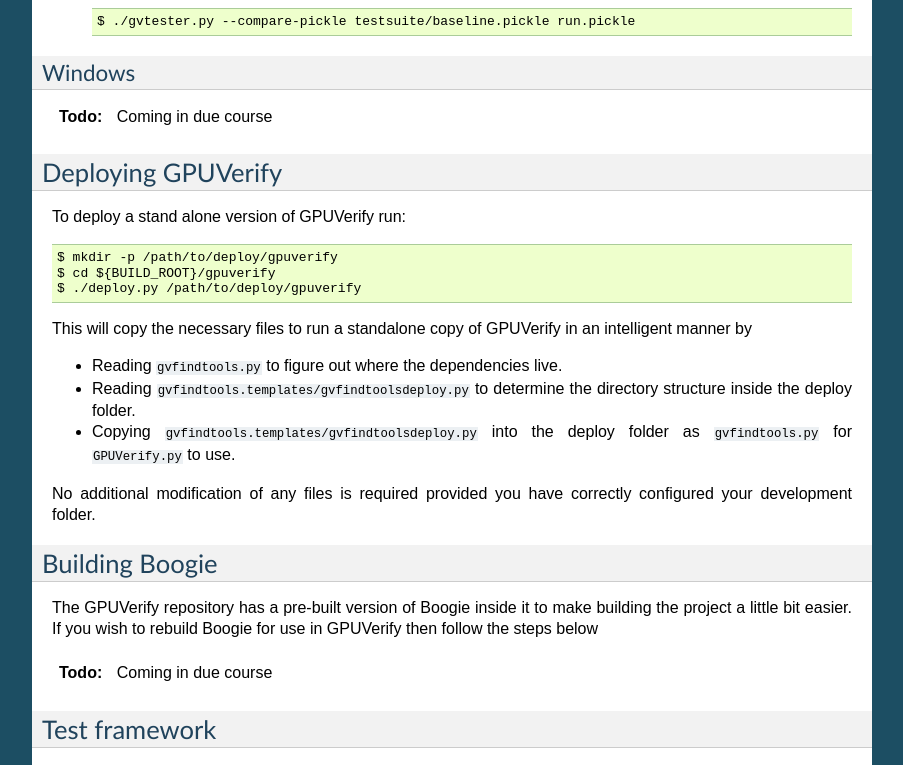
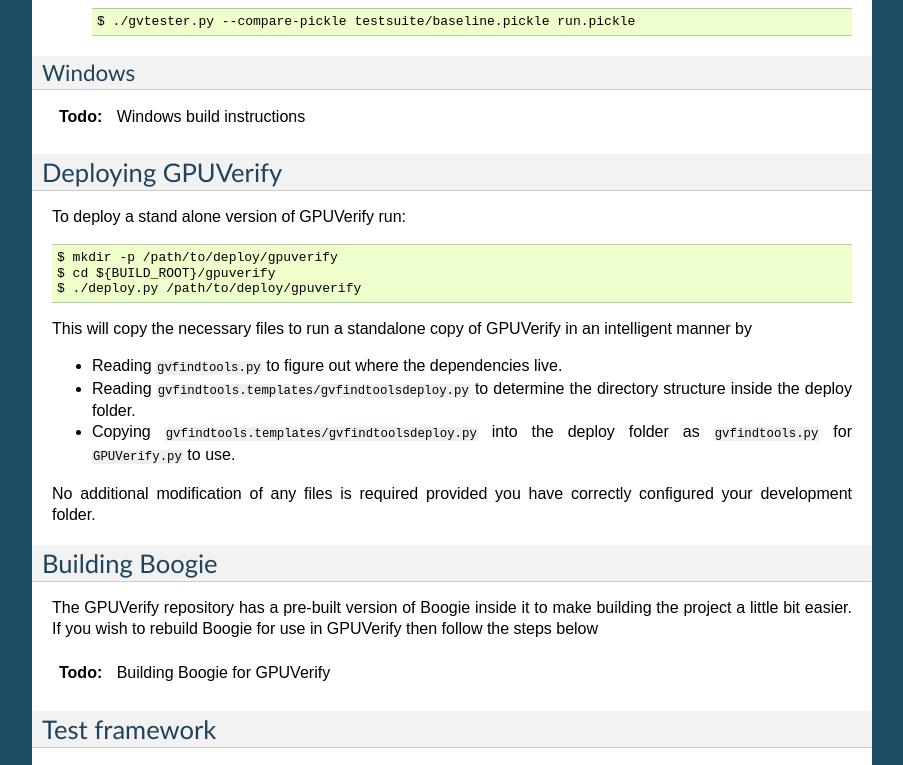
Before and after one commit to mc-imperial/gpuverify, a Sphinx documentation site: the page built from Documentation/developer_guide.rst, in a window 1280 px wide and 1400 px high, scrolled down 2692 px. Shown: the part 152-917 px from the top of the window, without its empty margins (198-1101 px from the left). Built offline with Sphinx 7.4.7, drawn with Linux system fonts in a browser that asks for light colours; formulas are drawn with MathJax 3.

Commit message:
Improved TODO descriptions.

```diff
--- a/Documentation/developer_guide.rst
+++ b/Documentation/developer_guide.rst
@@ -174,7 +174,7 @@
 Windows
 -------
 
-.. todo:: Coming in due course
+.. todo:: Windows build instructions
 
 Deploying GPUVerify
 ===================
@@ -205,7 +205,7 @@
 building the project a little bit easier. If you wish to rebuild Boogie for use
 in GPUVerify then follow the steps below
 
-.. todo:: Coming in due course
+.. todo:: Building Boogie for GPUVerify
 
 Test framework
 ==============
```
